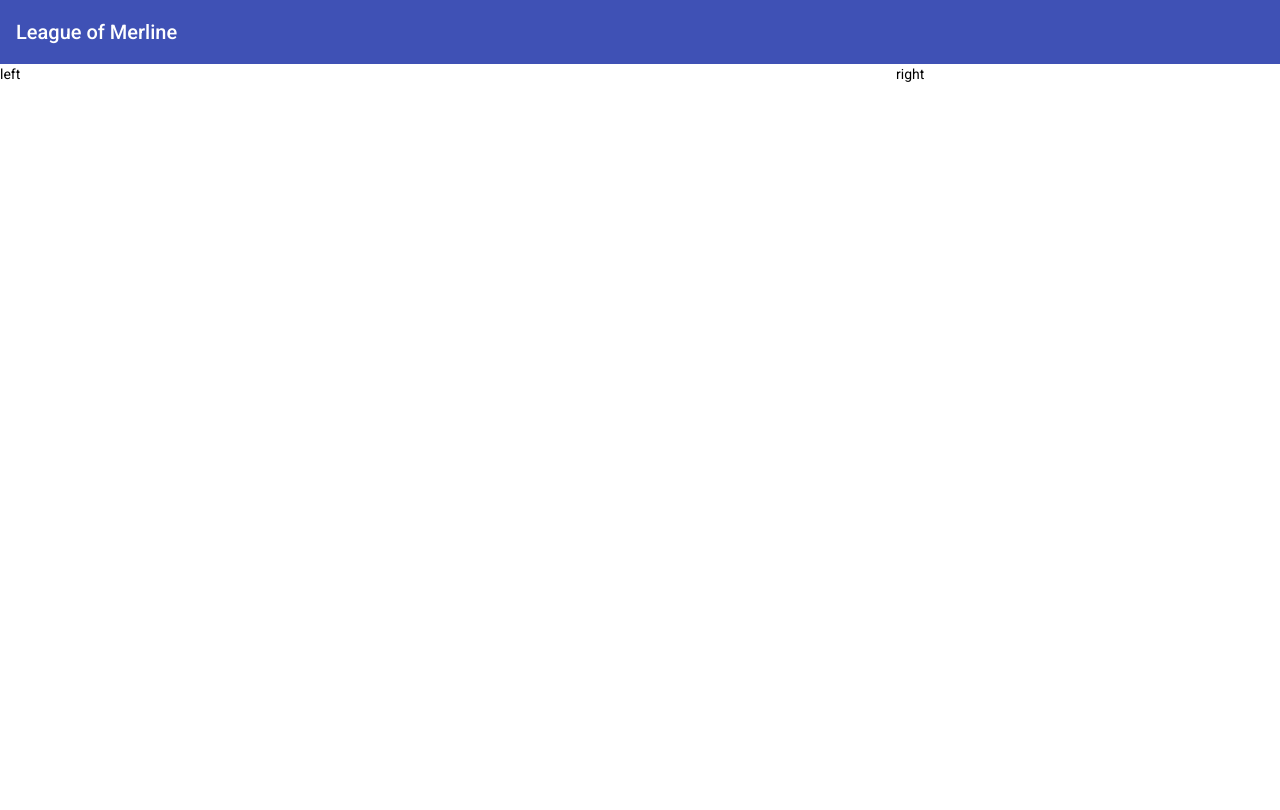
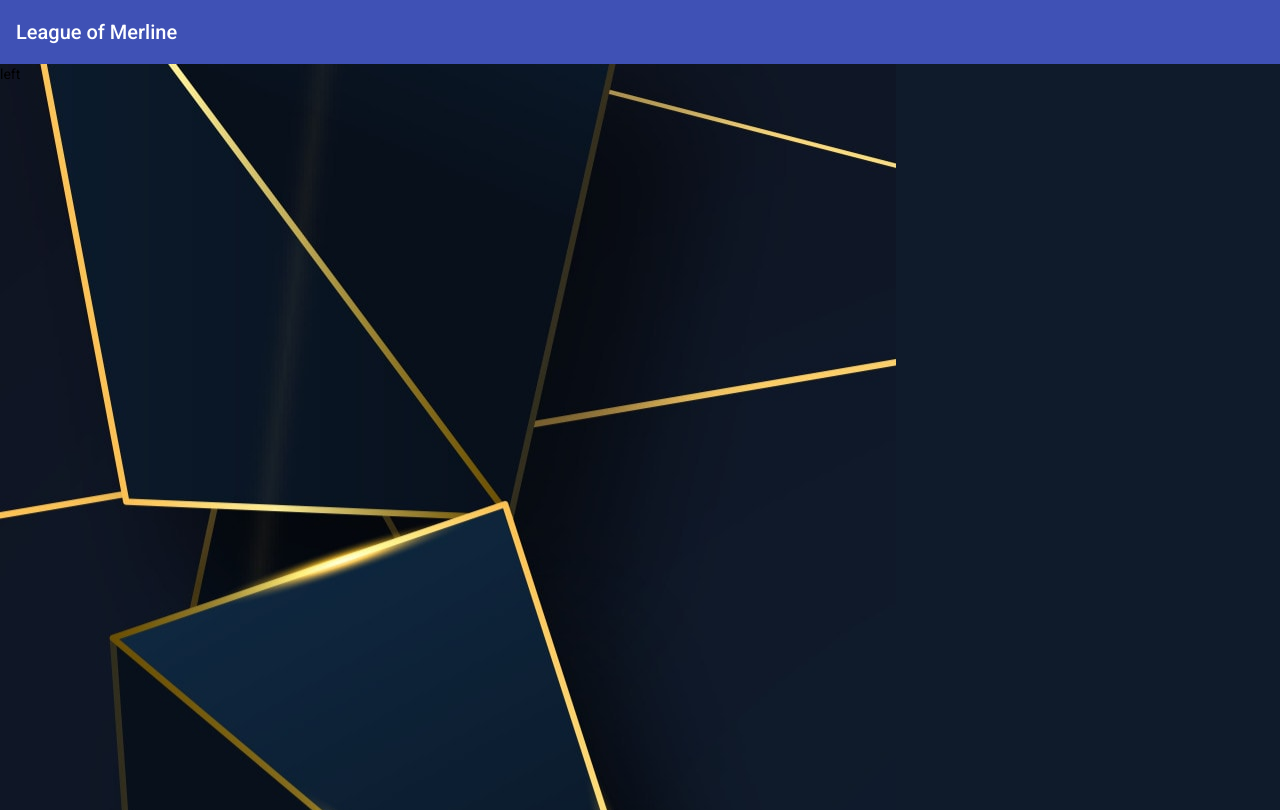
Before and after one commit to PixDay/League-of-Merline, an Angular app in the folder Web/: page /sign-in in a window 1280 px wide. Built offline with nearby package versions, Linux system fonts and the light colour scheme.

Commit message:
[MODIFIED] - Apply background to splitted row components

```diff
--- a/Web/src/app/components/sign-in/sign-in.component.html
+++ b/Web/src/app/components/sign-in/sign-in.component.html
@@ -4,6 +4,8 @@
     </mat-toolbar-row>
 </mat-toolbar>
 <div fxLayout="row" fxLayoutAlign="start stretch" fxFill>
-    <div fxFlex="70%">left</div>
-    <div>right</div>
+    <div fxFlex="70%" class="sign-background">left</div>
+    <div fxFlex="30%" class="sign-div-color">
+
+    </div>
 </div>
--- a/Web/src/styles.css
+++ b/Web/src/styles.css
@@ -1,9 +1,17 @@
 /* You can add global styles to this file, and also import other style files */
 
-html, body { height: 96.5%; width: 100%;}
+html, body { height: 96.55%; width: 100%;}
 body { margin: 0; font-family: Roboto, "Helvetica Neue", sans-serif; }
 
 .div-full {
     width: 100%;
     height: 100%;
 }
+
+.sign-background {
+    background-image: url("/assets/image/sign-background.jpg");
+}
+
+.sign-div-color {
+    background-color: #0f1b2b;
+}
```
